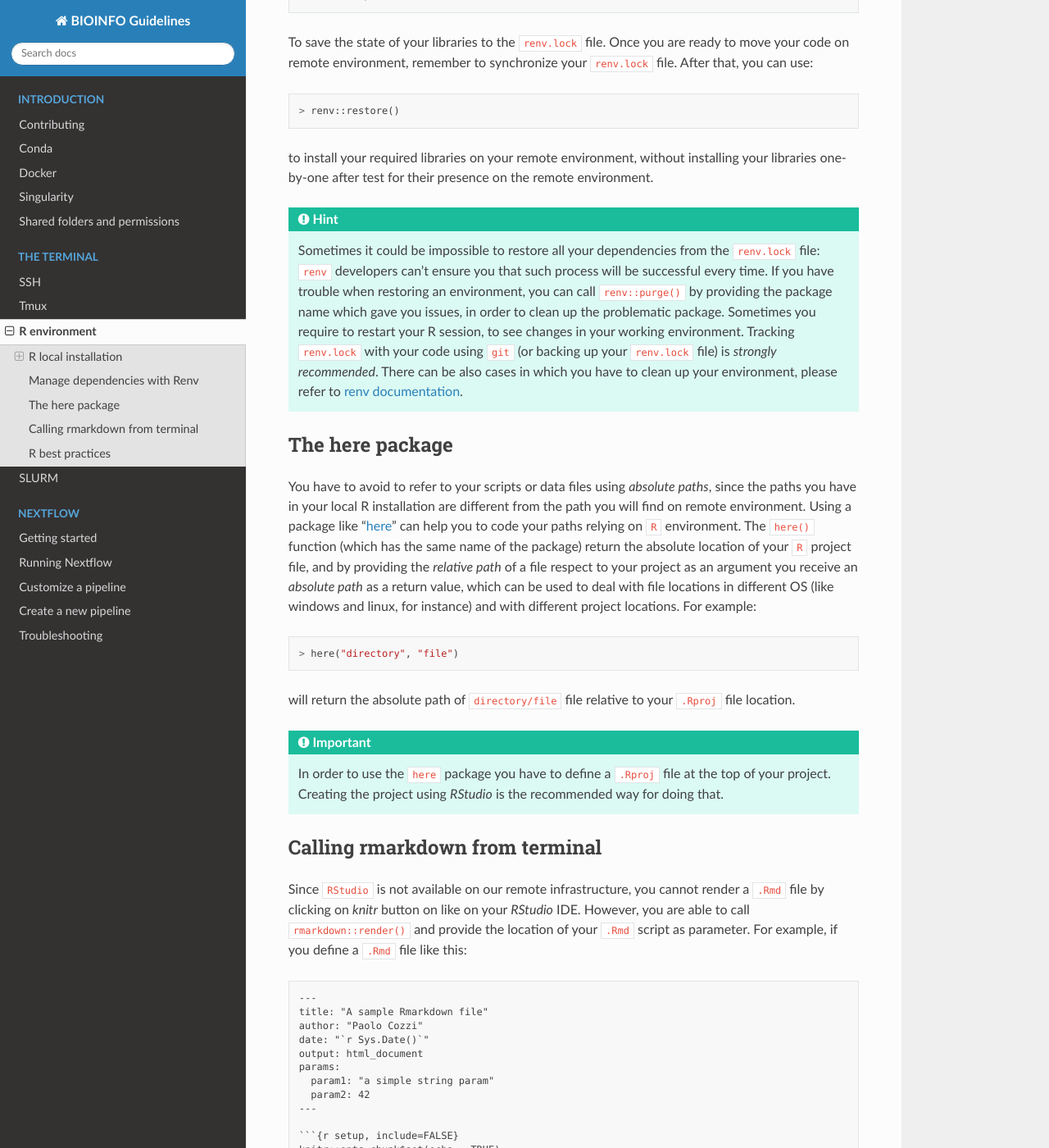
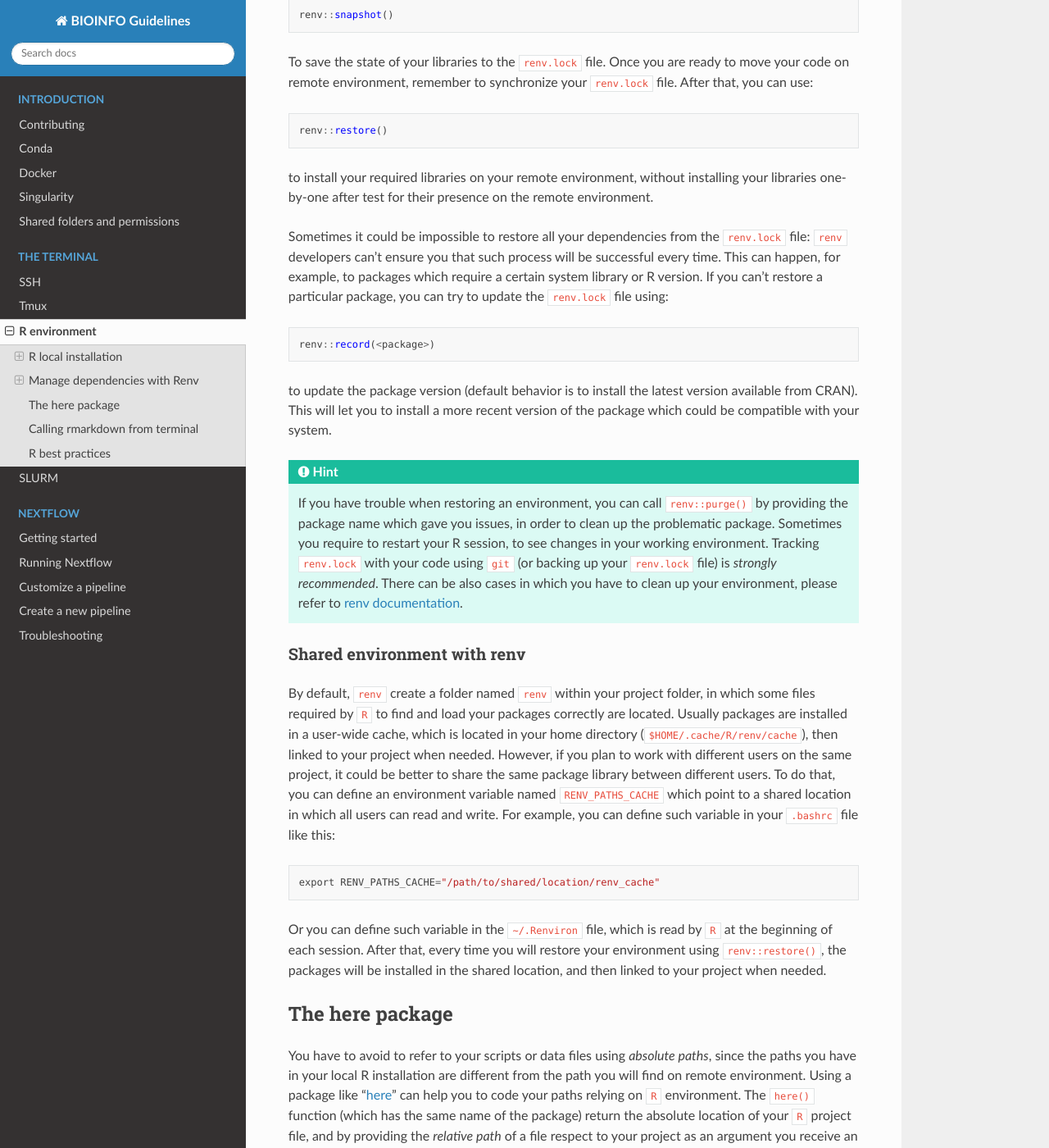
Before and after one commit to cnr-ibba/BIOINFO-guidelines, a Sphinx documentation site: the page built from docs/terminal/R.rst, in a window 1280 px wide and 1400 px high, scrolled down 3525 px. Shown: the whole window at 82% size. Built offline with Sphinx 7.4.7 and the Read the Docs theme 3.1.0, drawn with Linux system fonts in a browser that asks for light colours; some of the changed text lies outside the part shown.

Commit message:
:sparkles: improve R terminal usage documentation
Enhances the documentation for using R in a terminal environment,
focusing on package management with `renv` and rendering `Rmd` files.

Adds code blocks for clarity, provides instructions for troubleshooting
`renv` restore failures and updating packages. Also explains the usage
of the `here` package for cross-platform file path handling and
the sharing of `renv` environments between different users.

```diff
--- a/docs/terminal/R.rst
+++ b/docs/terminal/R.rst
@@ -160,24 +160,41 @@ your projects.
 Your package dependencies will be tracked using the ``renv.lock`` file, which is created
 and managed through ``renv`` command. There will also an ``renv`` folder
 in which some filer required by ``R`` to find and load your packages correctly
-are located. Simply manage your packages as usual, and then call::
+are located. Simply manage your packages as usual, and then call:
 
-  > renv::snapshot()
+.. code-block:: R
+
+  renv::snapshot()
 
 To save the state of your libraries to the ``renv.lock`` file. Once you are ready
 to move your code on remote environment, remember to synchronize your ``renv.lock``
-file. After that, you can use::
+file. After that, you can use:
 
-  > renv::restore()
+.. code-block:: R
+
+  renv::restore()
 
 to install your required libraries on your remote environment, without installing
 your libraries one-by-one after test for their presence on the remote environment.
 
+Sometimes it could be impossible to restore all your dependencies from
+the ``renv.lock`` file: ``renv`` developers can't
+ensure you that such process will be successful every time. This can happen, for
+example, to packages which require a certain system library or R version. If
+you can't restore a particular package, you can try to update the ``renv.lock``
+file using:
+
+.. code-block:: R
+
+ renv::record(<package>)
+
+to update the package version (default behavior is to install the latest version
+available from CRAN). This will let you to install a more recent version of the
+package which could be compatible with your system.
+
 .. hint::
 
-  Sometimes it could be impossible to restore all your dependencies from
-  the ``renv.lock`` file: ``renv`` developers can't
-  ensure you that such process will be successful every time. If you have trouble when
+  If you have trouble when
   restoring an environment, you can call ``renv::purge()`` by providing the package
   name which gave you issues, in order to clean up the problematic package. Sometimes
   you require to restart your R session, to see changes in your working environment.
@@ -185,6 +202,27 @@ your libraries one-by-one after test for their presence on the remote environmen
   file) is   *strongly recommended*. There can be also cases in which you have
   to clean up your environment, please refer to
   `renv documentation <https://RStudio.github.io/renv/reference/index.html>`_.
+
+Shared environment with renv
+~~~~~~~~~~~~~~~~~~~~~~~~~~~~
+
+By default, ``renv`` create a folder named ``renv`` within your project folder,
+in which some files required by ``R`` to find and load your packages correctly
+are located. Usually packages are installed in a user-wide cache, which is located
+in your home directory (``$HOME/.cache/R/renv/cache``), then linked to your project
+when needed. However, if you plan to work with different users on the same project,
+it could be better to share the same package library between different users.
+To do that, you can define an environment variable
+named ``RENV_PATHS_CACHE`` which point to a shared location in which all users
+can read and write. For example, you can define such variable in your ``.bashrc``
+file like this::
+
+  export RENV_PATHS_CACHE="/path/to/shared/location/renv_cache"
+
+Or you can define such variable in the ``~/.Renviron`` file, which is read by ``R``
+at the beginning of each session. After that, every time you will restore your
+environment using ``renv::restore()``, the packages will be installed in the shared
+location, and then linked to your project when needed.
 
 The here package
 ----------------
@@ -198,9 +236,11 @@ return the absolute location of your ``R`` project file, and by providing the
 *relative path* of a file respect to your project as an argument you receive an
 *absolute path* as a return value, which can be used to deal with file locations
 in different OS (like windows and linux, for instance) and with different project
-locations. For example::
+locations. For example:
 
-  > here("directory", "file")
+.. code-block:: R
+
+  here("directory", "file")
 
 will return the absolute path of ``directory/file`` file relative to your ``.Rproj``
 file location.
@@ -217,7 +257,9 @@ Calling rmarkdown from terminal
 Since ``RStudio`` is not available on our remote infrastructure, you cannot render
 a ``.Rmd`` file by clicking on *knitr* button on like on your *RStudio* IDE. However, you
 are able to call ``rmarkdown::render()`` and provide the location of your ``.Rmd``
-script as parameter. For example, if you define a ``.Rmd`` file like this::
+script as parameter. For example, if you define a ``.Rmd`` file like this:
+
+.. code-block:: markdown
 
   ---
   title: "A sample Rmarkdown file"
@@ -235,7 +277,9 @@ script as parameter. For example, if you define a ``.Rmd`` file like this::
 
 Than you can render this file using ``rmarkdown::render(<your script>)``, or better
 by defing a new script which call your ``.Rmd`` file, for example by loading your
-libraries using ``renv`` and finding your paths using ``here`` packages::
+libraries using ``renv`` and finding your paths using ``here`` packages:
+
+.. code-block:: R
 
   #! /usr/bin/env -S Rscript --slave --vanilla
 
```
